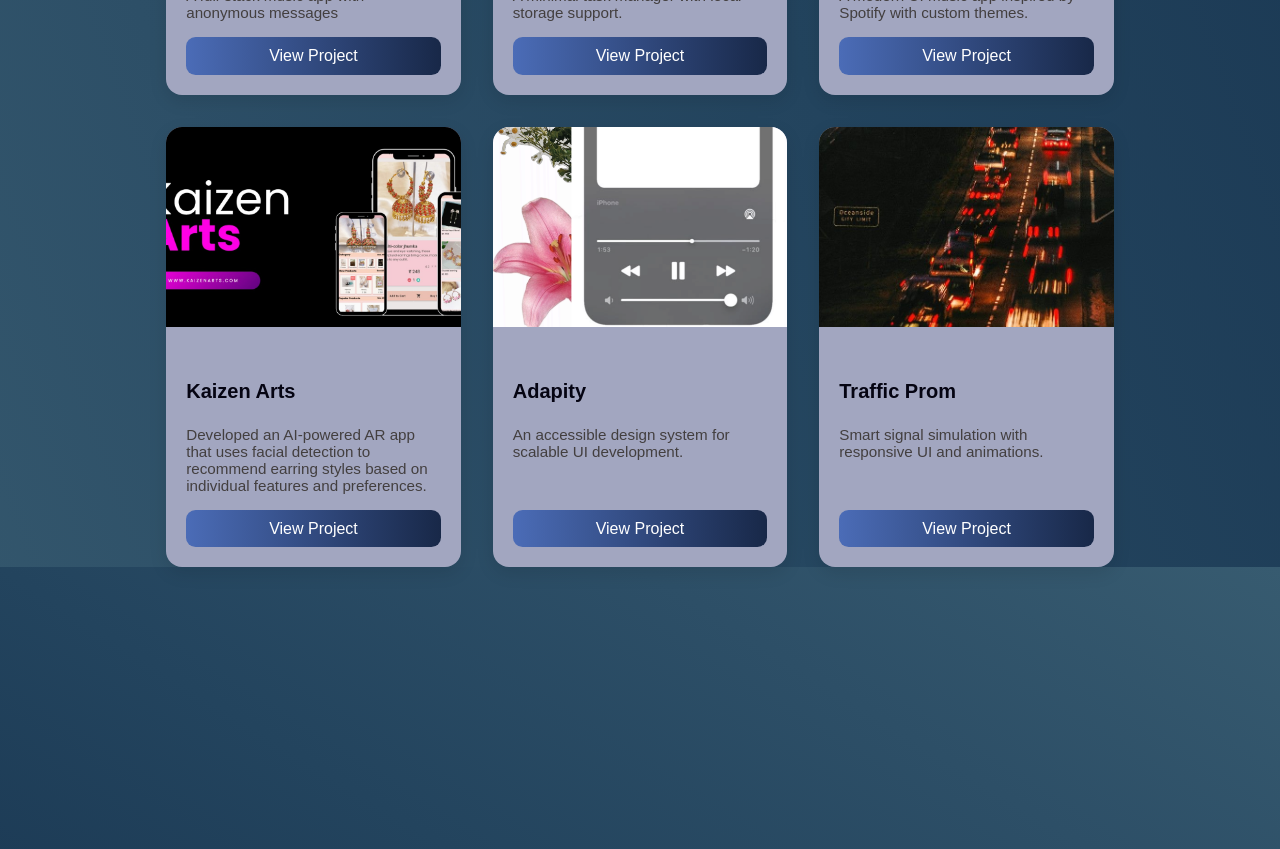
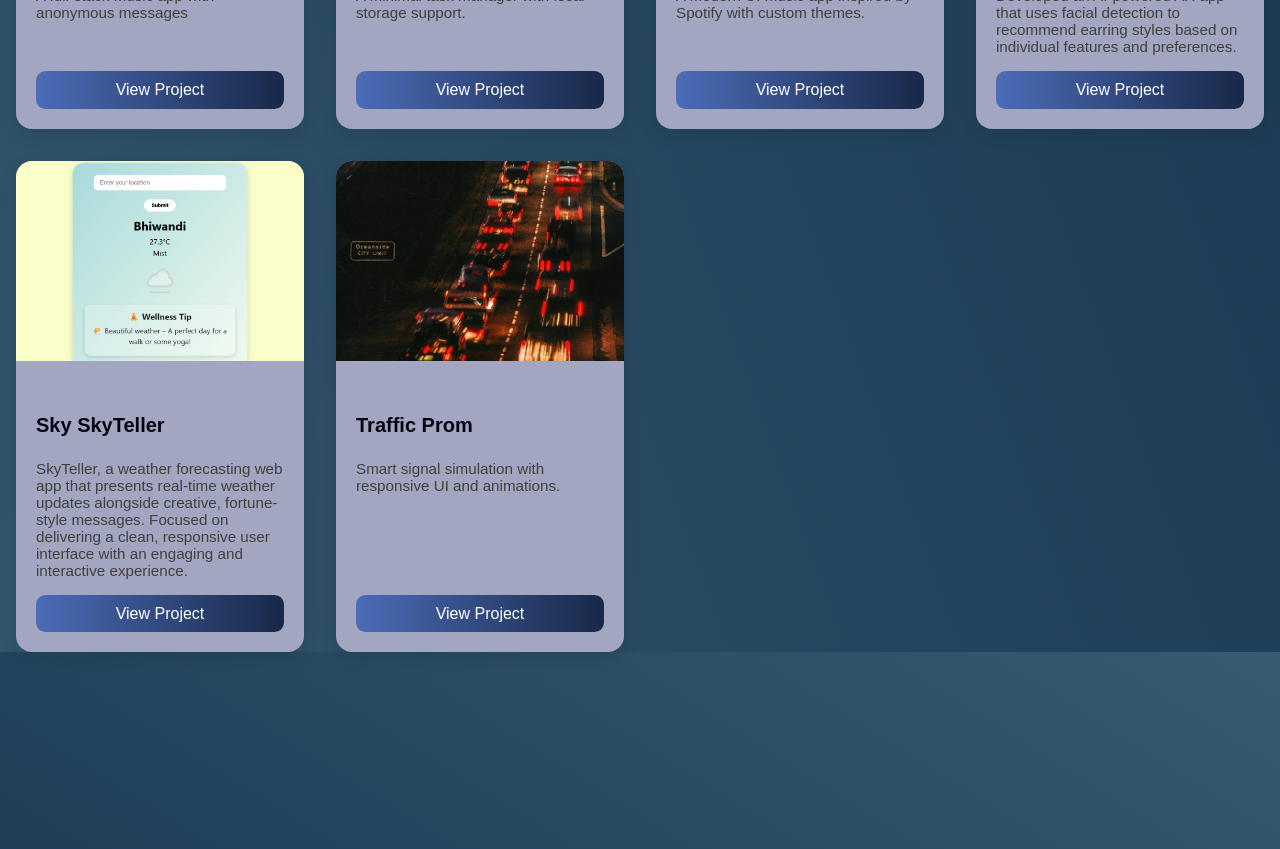
Before and after one commit to Anjalisinggh/portfolio, a React (Create React App) app: page / in a window 1280 px wide. Shown: the part 2100-2949 px from the top of the page. Built offline with nearby package versions, Linux system fonts and the light colour scheme.

Commit message:
project-sky teller

```diff
--- a/src/App.js
+++ b/src/App.js
@@ -183,14 +183,14 @@ function App() {
               </div>
             </div>
             <div className="card" data-animate="">
-              <img src="/adapity.png" alt="Adapity" />
+              <img src="/skyteller.png" alt="Sky Teller" />
               <div className="card-body">
-                <h5 className="card-title">Adapity</h5>
+                <h5 className="card-title">Sky SkyTeller</h5>
                 <p className="card-text">
-                  An accessible design system for scalable UI development.
+                 SkyTeller, a weather forecasting web app that presents real-time weather updates alongside creative, fortune-style messages. Focused on delivering a clean, responsive user interface with an engaging and interactive experience.
                 </p>
                 <a
-                  href="https://adaptify-zeta.vercel.app/"
+                  href="https://sky-teller.vercel.app/"
                   className="btn"
                   target="_blank"
                   rel="noopener noreferrer"
```
Also changed, not shown: public/skyteller.png (added).
